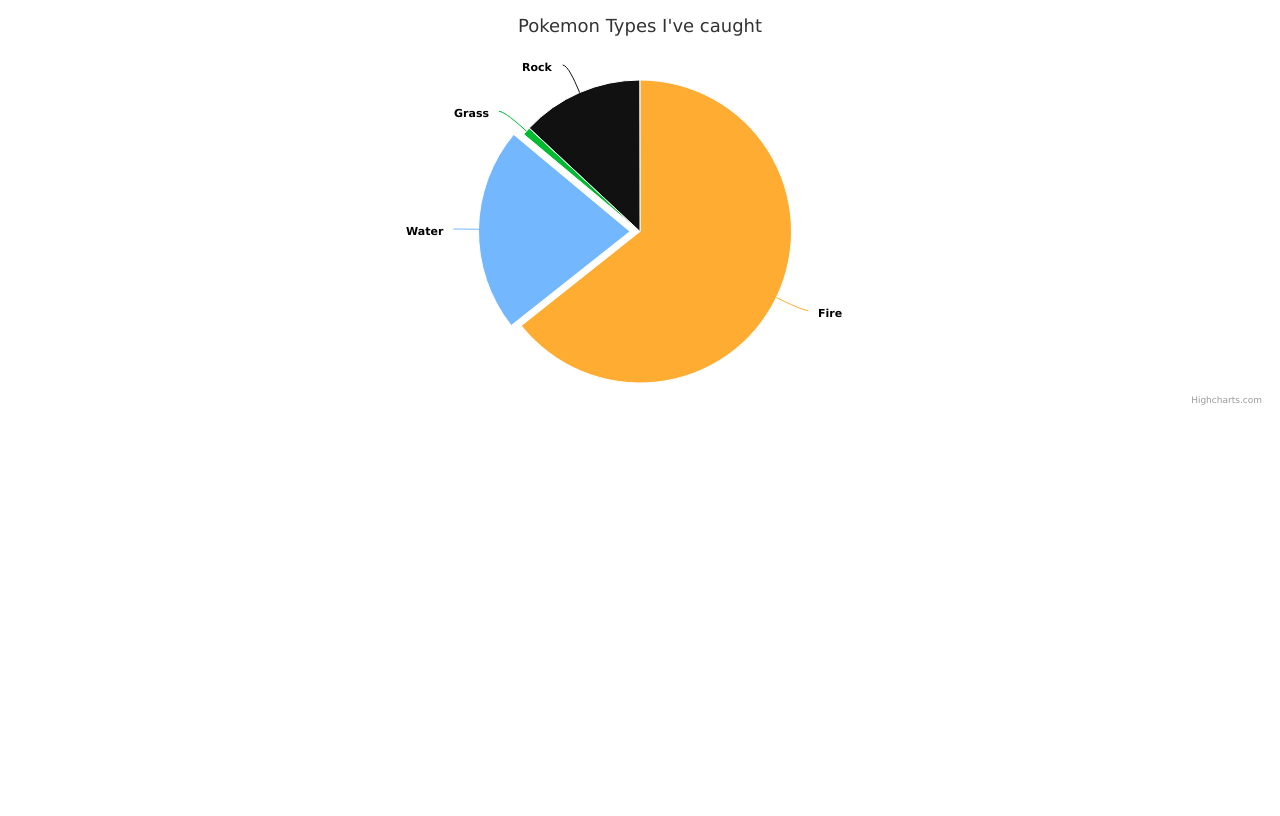
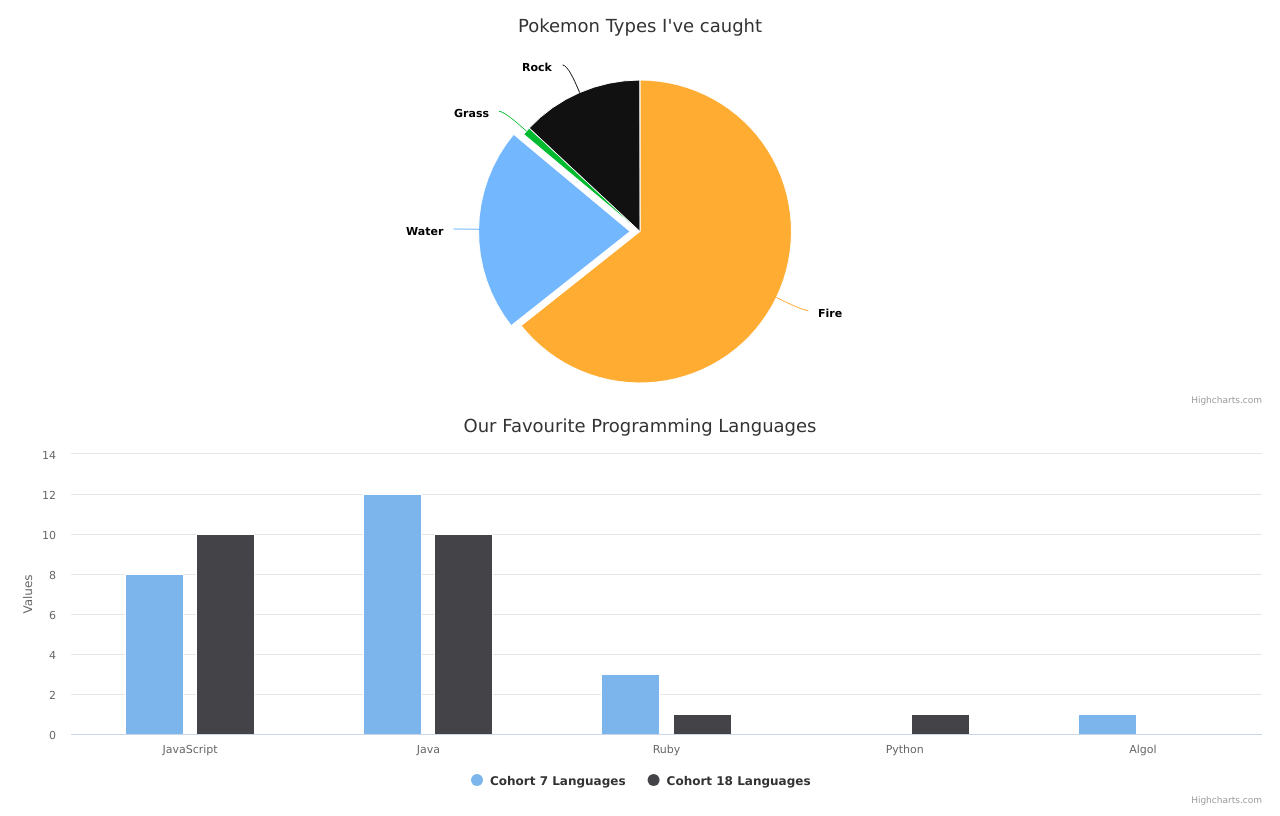
Before and after one commit to docljn/codeclan_wk12_javascript_charts, a website: page index.html in a window 1280 px wide. Drawn offline with nearby package versions, Linux system fonts and the light colour scheme.

Commit message:
Column chart displays correctly

```diff
--- a/index.html
+++ b/index.html
@@ -4,12 +4,14 @@
   <title>Charts</title>
   <script src="http://code.highcharts.com/highcharts.js"></script>
   <script src="pieChart.js"></script>
+  <script src="columnChart.js"></script>
   <script src="app.js"></script>
 </head>
 <body>
   <main>
     <div id="pie-chart">
-
+    </div>
+    <div id="column-chart">
     </div>
   </main>
 
--- a/public/app.js
+++ b/public/app.js
@@ -0,0 +1,5 @@
+document.addEventListener("DOMContentLoaded", function () {
+  new PieChart();
+  new ColumnChart();
+
+});
--- /dev/null
+++ b/public/columnChart.js
@@ -0,0 +1,28 @@
+const ColumnChart = function () {
+  const container = document.querySelector("#column-chart");
+
+  const chart = new Highcharts.Chart({
+    chart: {
+      type: "column",
+      renderTo: container
+    },
+    title: {
+      text: "Our Favourite Programming Languages"
+    },
+    series: [
+      {
+        name: "Cohort 7 Languages",
+        data: [8, 12, 3, 0, 1]
+      },
+      {
+        name: "Cohort 18 Languages",
+        data: [10, 10, 1, 1, 0]
+      }
+    ],
+    xAxis: {
+      categories: ["JavaScript", "Java", "Ruby", "Python", "Algol"]
+    }
+  });
+
+
+};
--- a/public/pieChart.js
+++ b/public/pieChart.js
@@ -41,7 +41,3 @@
 
 
 };
-
-document.addEventListener("DOMContentLoaded", function () {
-  new PieChart();
-});
```
